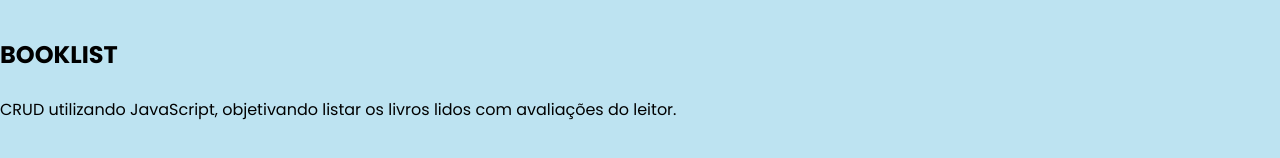
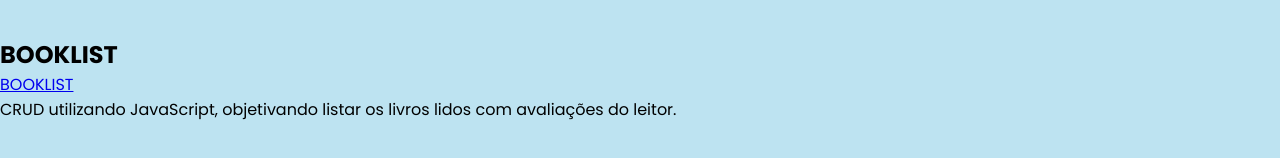
Before and after one commit to mariaclaraps/Curriculo, a plain HTML site: page portifolio.html in a window 1280 px wide. Shown: the part 110-268 px from the top of the page. Drawn offline with nearby package versions, Linux system fonts and the light colour scheme.

Commit message:
Update portifolio.html

```diff
--- a/portifolio.html
+++ b/portifolio.html
@@ -51,7 +51,7 @@
             <div class="perfil">
                 <h2>BOOKLIST</h2>
                 <ul>
-                  <li><a href="https://mariaclaraps.github.io/booklist/"></a></li>
+                  <li><a href="https://mariaclaraps.github.io/booklist/">BOOKLIST</a></li>
                   <li>CRUD utilizando JavaScript, objetivando listar os livros lidos com avaliações do leitor.</li>
                 </ul>
             </div>
```
